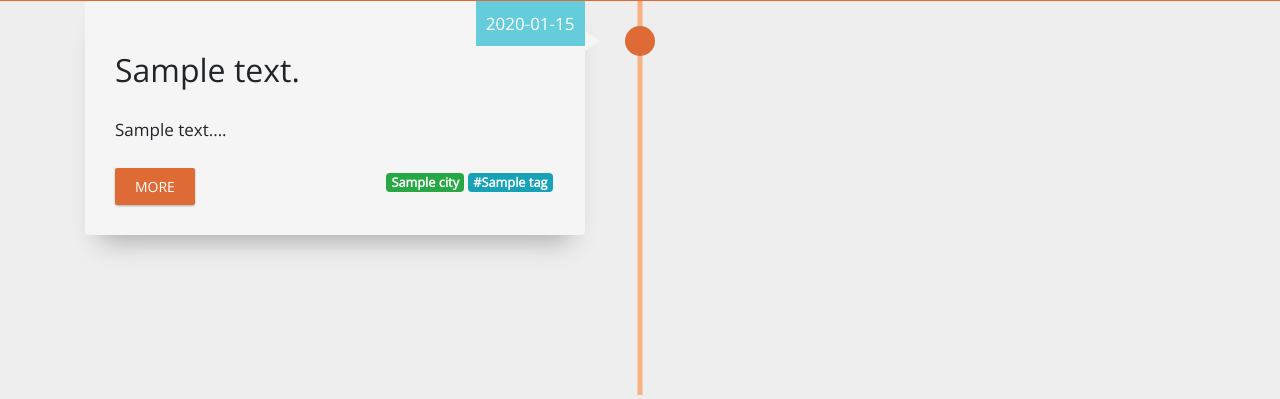
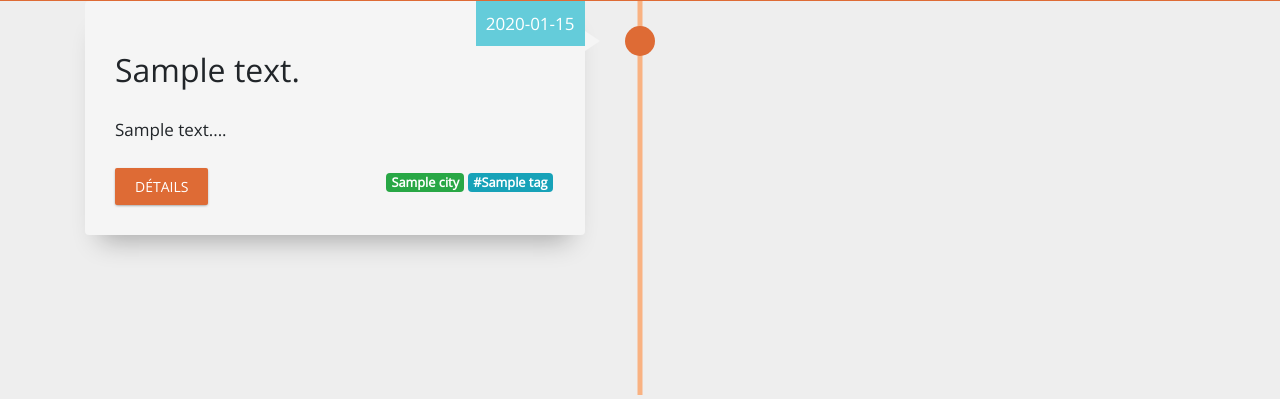
Before and after one commit to pg3io/OSVQ, a Flask app: template templates/index.html in a window 1280 px wide. Shown: the part 289-688 px from the top of the page. Run offline with Flask 2, Linux system fonts and the light colour scheme; the template is opened without the code that fills it: most values are stand-ins (such as "Sample title", 1, 10 or a date in 2020); style sheets or scripts are compiled from the project's sources; some libraries are stand-ins or nearby versions.

Commit message:
Update index.html
All the website is in French, why not changing this label? ;-)

```diff
--- a/templates/index.html
+++ b/templates/index.html
@@ -23,7 +23,7 @@
           </div>
           {% endif %}
           {% if event.url is defined %}
-          {% for url in event.url %}<a class="bnt-more" target="_blank" href="{{ url }}">More</a>{% endfor %}
+          {% for url in event.url %}<a class="bnt-more" target="_blank" href="{{ url }}">Détails</a>{% endfor %}
           {% endif %}
         </div>
       </div>
```
